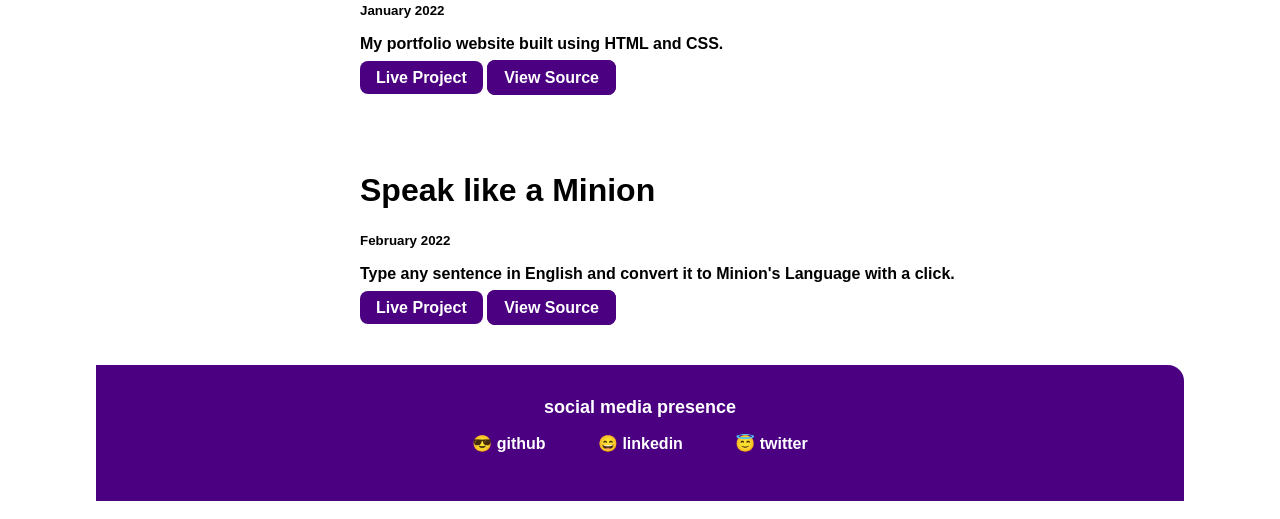
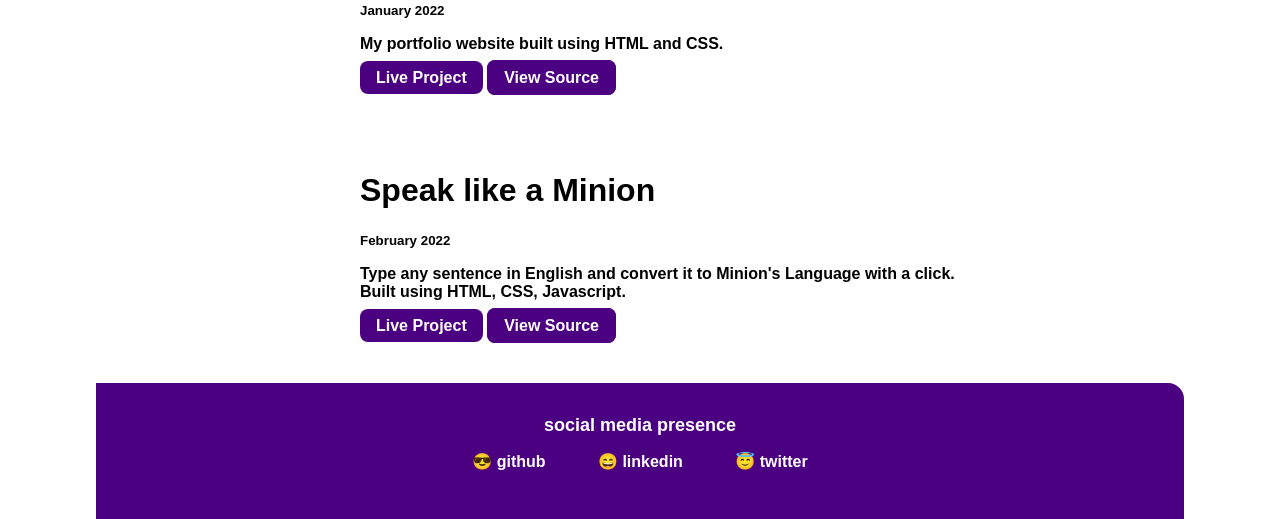
Before and after one commit to AarushSharmaa/Portfolio, a plain HTML site: page projects.html in a window 1280 px wide. Shown: the part 670-1189 px from the top of the page. Drawn offline with Linux system fonts and the light colour scheme.

Commit message:
update projects.html

```diff
--- a/projects.html
+++ b/projects.html
@@ -62,7 +62,7 @@
             <div class="container-center margin-md">
                 <h1>Speak like a Minion</h1>
                 <small>February 2022</small>
-                <p>Type any sentence in English and convert it to Minion's Language with a click.
+                <p>Type any sentence in English and convert it to Minion's Language with a click. Built using HTML, CSS, Javascript.
                 </p>
                 <a class="link primary-link" href="https://talkingminion.netlify.app/">Live Project</a>
                 <a class="link secondary-link" href="https://github.com/AarushSharmaa/banana-speak">View Source</a>
```
